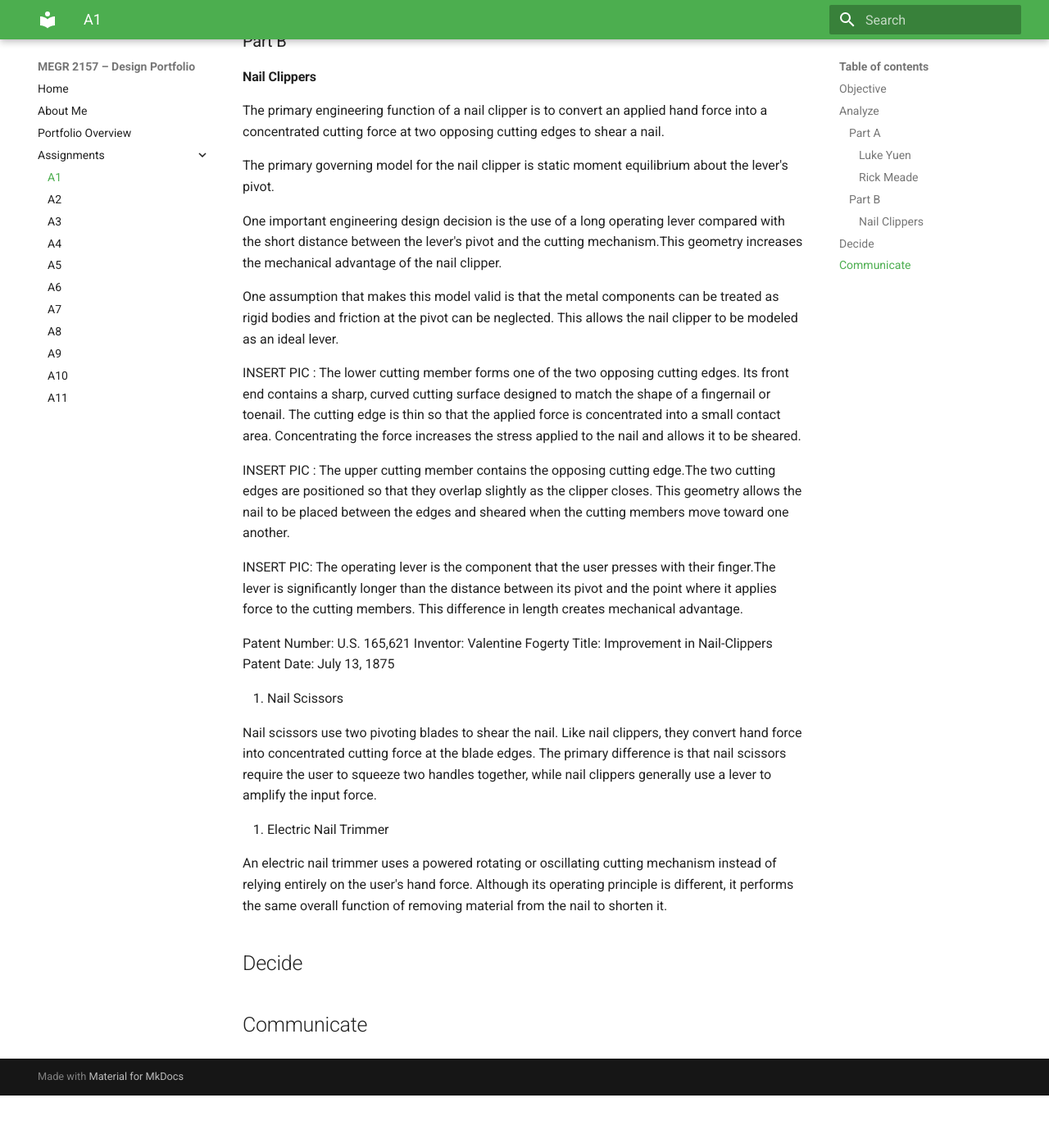
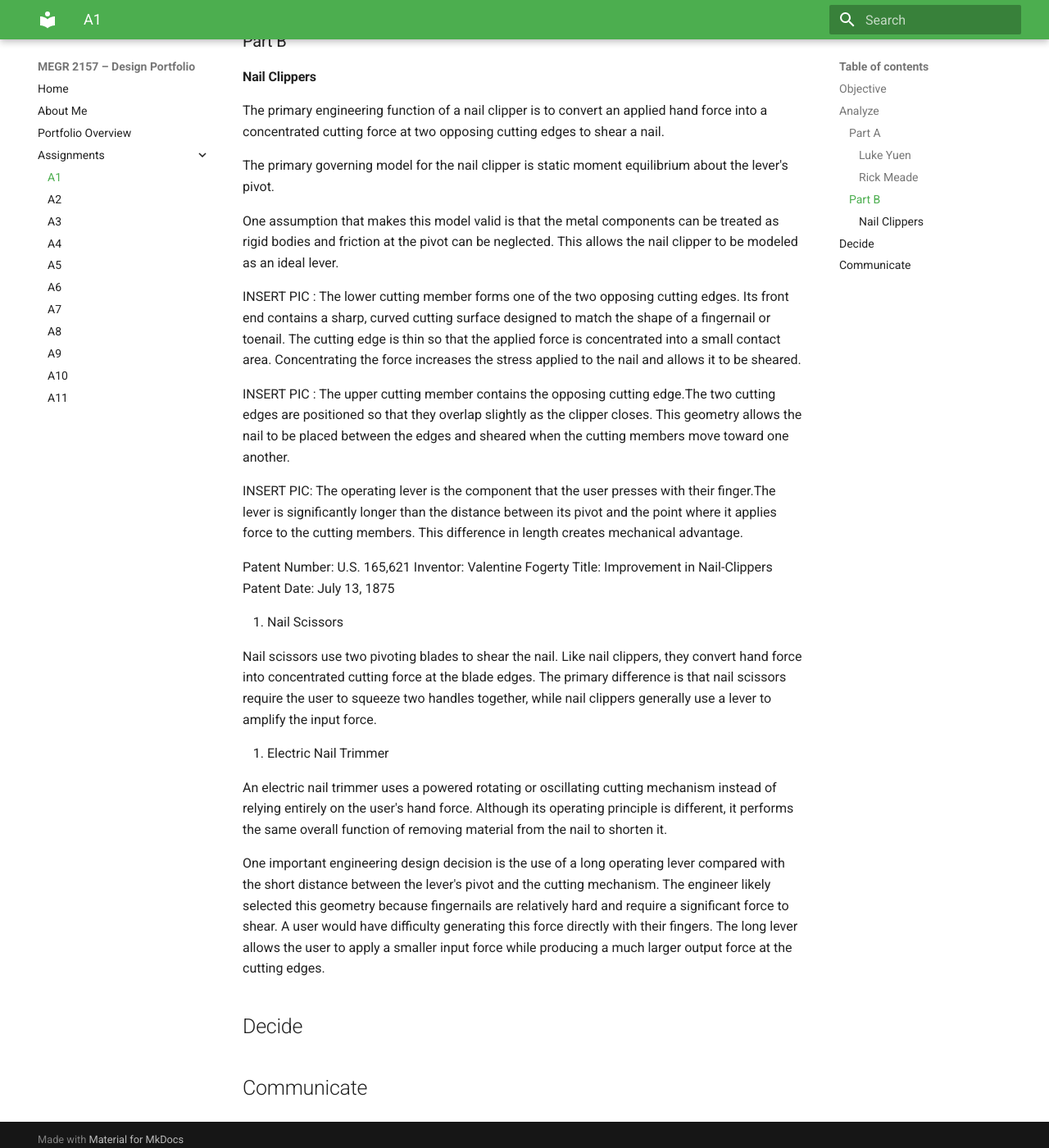
Before and after one commit to jdowdle1/megr2157-portfolio, an MkDocs documentation site: the page built from docs/assignments/A01/index.md, in a window 1280 px wide and 1400 px high, scrolled down 1088 px. Shown: the whole window at 82% size. Built offline with MkDocs 1.6.1 and Material for MkDocs 9.7.7, drawn with Linux system fonts in a browser that asks for light colours; before the commit the page ends 2424 px from its top, so only the background shows below that.

Commit message:
Clarify design decision for nail clipper lever
Added explanation of the engineering design decision for a long operating lever in nail clippers.

```diff
--- a/docs/assignments/A01/index.md
+++ b/docs/assignments/A01/index.md
@@ -34,8 +34,6 @@ The primary engineering function of a nail clipper is to convert an applied hand
 
 The primary governing model for the nail clipper is static moment equilibrium about the lever's pivot.
 
-One important engineering design decision is the use of a long operating lever compared with the short distance between the lever's pivot and the cutting mechanism.This geometry increases the mechanical advantage of the nail clipper.
-
 One assumption that makes this model valid is that the metal components can be treated as rigid bodies and friction at the pivot can be neglected. This allows the nail clipper to be modeled as an ideal lever.
 
 INSERT PIC : The lower cutting member forms one of the two opposing cutting edges. Its front end contains a sharp, curved cutting surface designed to match the shape of a fingernail or toenail. The cutting edge is thin so that the applied force is concentrated into a small contact area. Concentrating the force increases the stress applied to the nail and allows it to be sheared.
@@ -59,6 +57,7 @@ The primary difference is that nail scissors require the user to squeeze two han
 An electric nail trimmer uses a powered rotating or oscillating cutting mechanism instead of relying entirely on the user's hand force.
 Although its operating principle is different, it performs the same overall function of removing material from the nail to shorten it.
 
+One important engineering design decision is the use of a long operating lever compared with the short distance between the lever's pivot and the cutting mechanism. The engineer likely selected this geometry because fingernails are relatively hard and require a significant force to shear. A user would have difficulty generating this force directly with their fingers. The long lever allows the user to apply a smaller input force while producing a much larger output force at the cutting edges.
 
 ## Decide
 
```
